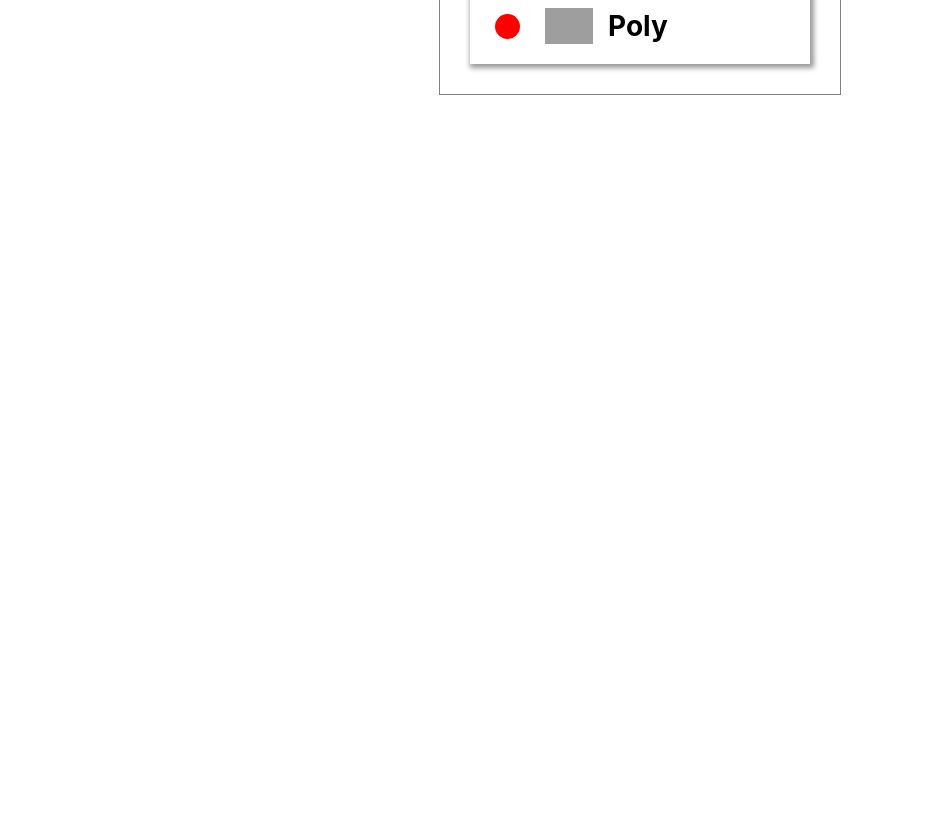
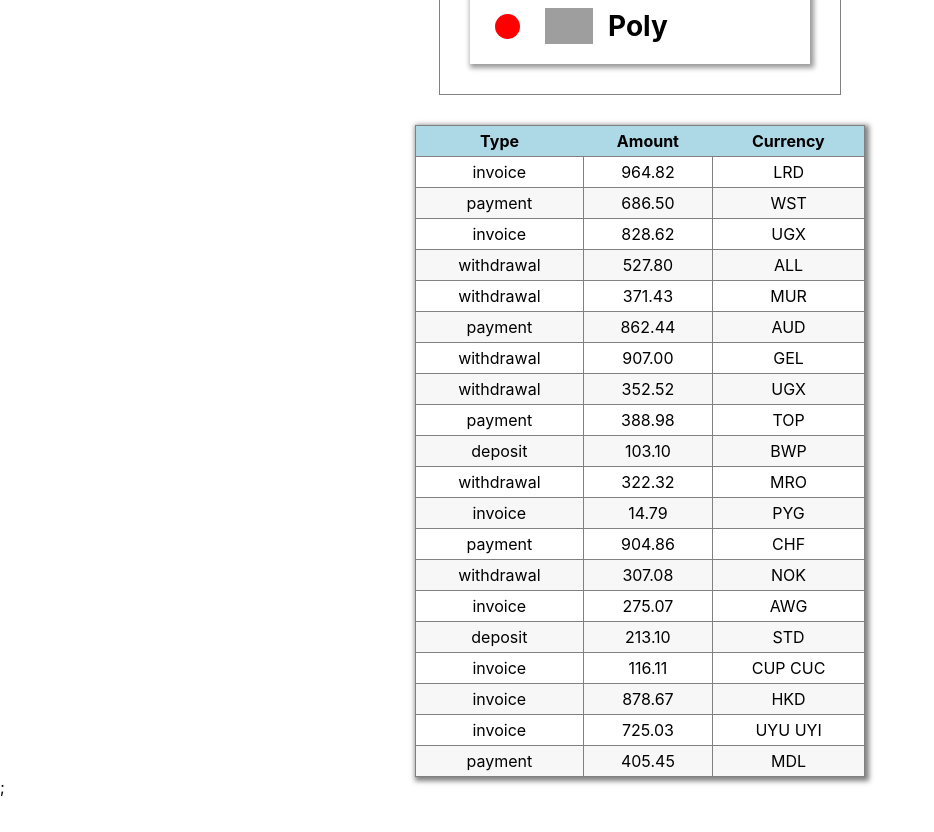
Before and after one commit to OlenaPobehailo/goit-react-hw-01-components, a React (Create React App) app: page / in a window 1280 px wide. Shown: the part 1060-1892 px from the top of the page, without its empty margins (0-934 px from the left). Before the commit the page ends 1205 px from the top, so only its background shows below. Built offline with nearby package versions, Linux system fonts and the light colour scheme; grey boxes are pictures that could not be loaded.

Commit message:
adds TransactionHistory

```diff
--- a/src/components/App.jsx
+++ b/src/components/App.jsx
@@ -1,10 +1,12 @@
 import Profile from './Profile';
 import Statistics from './Statistics';
 import FriendList from './FriendList';
+import TransactionHistory from './TransactionHistory';
 
 import user from '../data/user.json';
 import stats from '../data/data.json';
 import friends from '../data/friends.json';
+import transactions from '../data/transactions.json';
 
 export const App = () => {
   return (
@@ -19,6 +21,8 @@ export const App = () => {
       <Statistics title="Upload stats" stats={stats} />
 
       <FriendList friends={friends} />
+
+      <TransactionHistory items={transactions} />;
     </div>
   );
 };
--- /dev/null
+++ b/src/components/TransactionHistory/TransactionHistory.jsx
@@ -0,0 +1,27 @@
+import css from './TransactionHistory.module.css';
+
+const TransactionHistory = ({ items }) => {
+  return (
+    <table className={css.transactionHistory}>
+      <thead>
+        <tr>
+          <th>Type</th>
+          <th>Amount</th>
+          <th>Currency</th>
+        </tr>
+      </thead>
+
+      <tbody>
+        {items.map(item => (
+          <tr key={item.id}>
+            <td>{item.type}</td>
+            <td>{item.amount}</td>
+            <td>{item.currency}</td>
+          </tr>
+        ))}
+      </tbody>
+    </table>
+  );
+};
+
+export default TransactionHistory;
--- /dev/null
+++ b/src/components/TransactionHistory/TransactionHistory.module.css
@@ -0,0 +1,23 @@
+.transactionHistory {
+  margin: 30px auto 0;
+  width: 450px;
+  border: 1px solid grey;
+  border-collapse: collapse;
+  text-align: center;
+  box-shadow: 2px 2px 5px 2px rgba(0, 0, 0, 0.5);
+
+  & td {
+    border: 1px solid grey;
+    padding: 5px;
+  }
+
+  & th {
+    background-color: lightblue;
+    padding: 5px;
+  }
+
+  & tr:nth-child(even) {
+    background-color: rgb(247, 247, 247);
+  }
+
+}
--- /dev/null
+++ b/src/components/TransactionHistory/index.js
@@ -0,0 +1 @@
+export { default } from './TransactionHistory';
```
